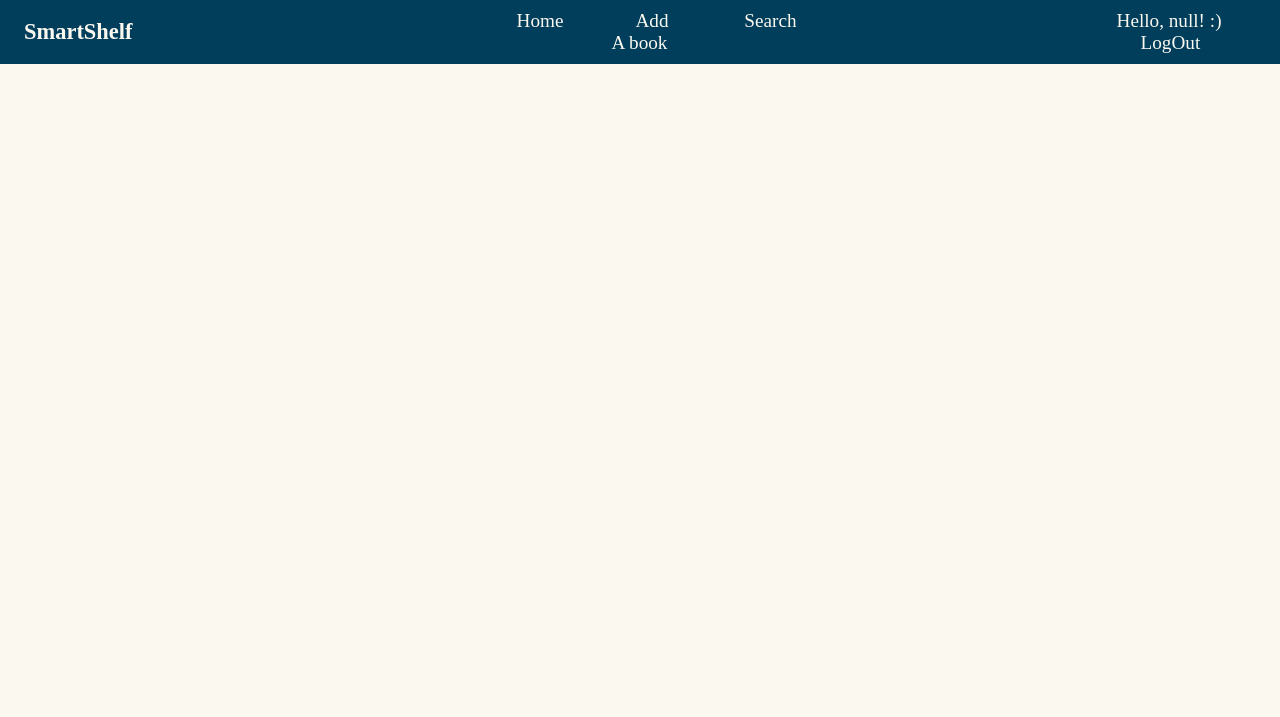
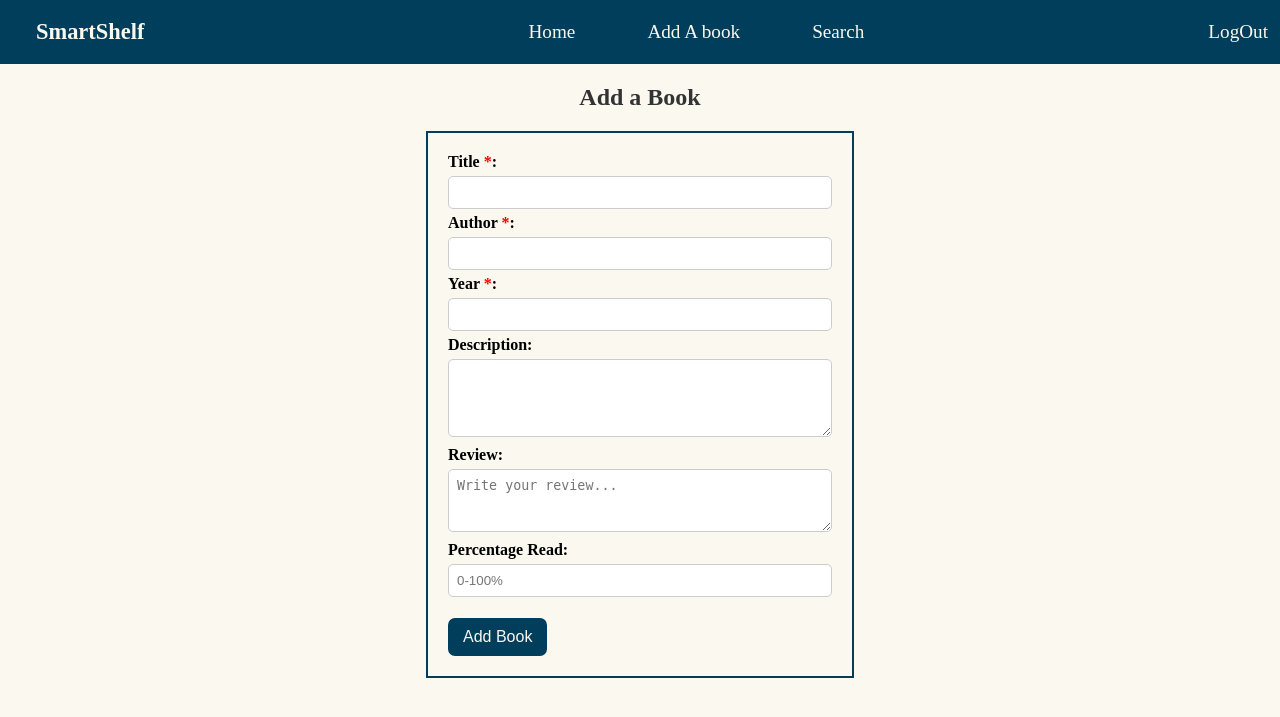
Before and after one commit to Sama-Sokkar/Digital-Library, a Flask app: page /addForm in a window 1280 px wide. Shown: the top 717 px of the page. Run offline with Flask 3, Linux system fonts and the light colour scheme; the visitor is signed in with stand-in values (Sample User, id 1).

Commit message:
feat: finished the authorization and start the UI for the add a book

```diff
--- /dev/null
+++ b/static/css/bookForm.css
@@ -0,0 +1,51 @@
+.addContent {
+  display: flex;
+  flex-direction: column;
+  justify-content: center;
+  align-items: center;
+}
+#bookForm {
+  background-color: red;
+  width: 30%;
+  padding: 20px;
+  border: 2px solid #003e5b;
+  background-color: #fbf8f0;
+  margin: 0px auto;
+}
+
+.addLabel {
+  font-weight: bold;
+}
+
+.star{
+    color: red;
+}
+
+.addInput {
+  width: 100%;
+  padding: 8px;
+  margin: 5px 0;
+  border: 1px solid #ccc;
+  border-radius: 5px;
+  box-sizing: border-box;
+}
+
+.addButton {
+  padding: 10px 15px;
+  background-color: #003e5b;
+  color: #fbf8f0;
+  border: none;
+  border-radius: 7px;
+  cursor: pointer;
+  font-size: 1rem;
+  margin-top: 1rem;
+}
+
+.addButton:hover {
+  background-color: #007b8d;
+}
+
+.addTitle {
+  text-align: center;
+  color: #333;
+}
--- a/static/js/formValidation.js
+++ b/static/js/formValidation.js
@@ -35,6 +35,8 @@ function logout() {
 
 document.addEventListener("DOMContentLoaded", () => {
   const nameValue = localStorage.getItem("name");
-  document.getElementById("usernameDisplay").innerText =
-    "Hello, " + nameValue + "! :)";
+  if (nameValue) {
+    document.getElementById("usernameDisplay").innerText =
+      "Hello, " + nameValue + "! :)";
+  }
 });
--- a/templates/addForm.html
+++ b/templates/addForm.html
@@ -4,6 +4,7 @@
     <meta charset="UTF-8" />
     <meta name="viewport" content="width=device-width, initial-scale=1.0" />
     <link rel="stylesheet" href="/static/css/style.css" />
+    <link rel="stylesheet" href="/static/css/bookForm.css" />
 
     <title>Document</title>
   </head>
@@ -29,6 +30,58 @@
           {{auth_buttons}}
         </div>
       </nav>
+
+      <!------------------- BODY ------------------->
+
+      <div class="addContent">
+        <h2 class="addTitle">Add a Book</h2>
+        <form id="bookForm">
+          <label class="addLabel"
+            >Title <span class="star">*</span>:
+            <input type="text" name="title"   class="addInput" /></label
+          ><br />
+          <label class="addLabel"
+            >Author <span class="star">*</span>:
+            <input type="text" name="author" required class="addInput" /></label
+          ><br />
+          <label class="addLabel"
+            >Year <span class="star">*</span>:
+            <input type="number" name="year"   class="addInput" /></label
+          ><br />
+          <label class="addLabel"
+            >Description:
+            <textarea
+              name="description"
+              rows="4"
+              cols="40"
+              class="addInput"
+            ></textarea></label
+          ><br />
+          <label class="addLabel"
+            >Review:
+            <textarea
+              name="review"
+              rows="3"
+              cols="40"
+              placeholder="Write your review..."
+              class="addInput"
+            ></textarea></label
+          ><br />
+          <label class="addLabel"
+            >Percentage Read:
+            <input
+              type="number"
+              name="percentage"
+              min="0"
+              max="100"
+              step="1"
+              placeholder="0-100%"
+              class="addInput"
+            /> </label
+          ><br />
+          <button type="submit" class="addButton">Add Book</button>
+        </form>
+      </div>
     </div>
 
     <script src="/static/js/formValidation.js"></script>
```
Also changed, not shown: data/users.json (+10 -0 lines), books.py (added), static/images/shelf.png (deleted).
